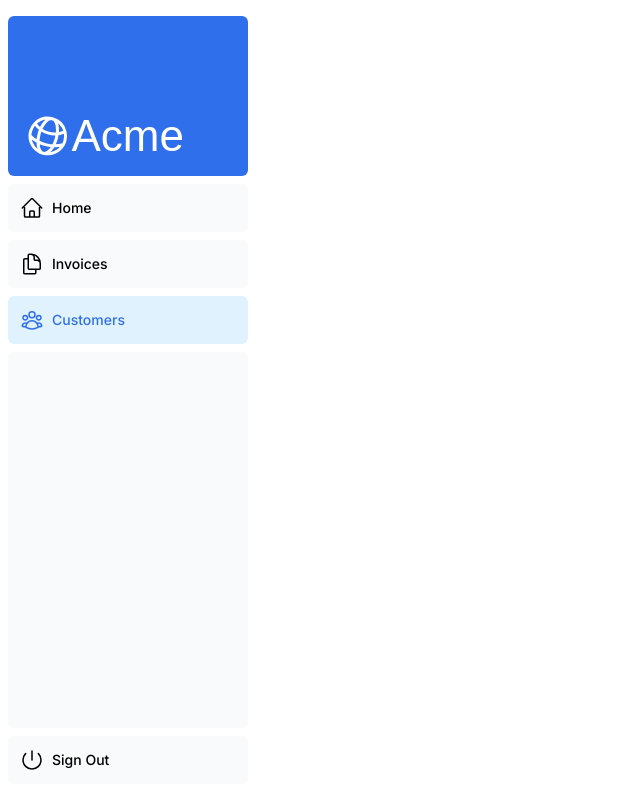
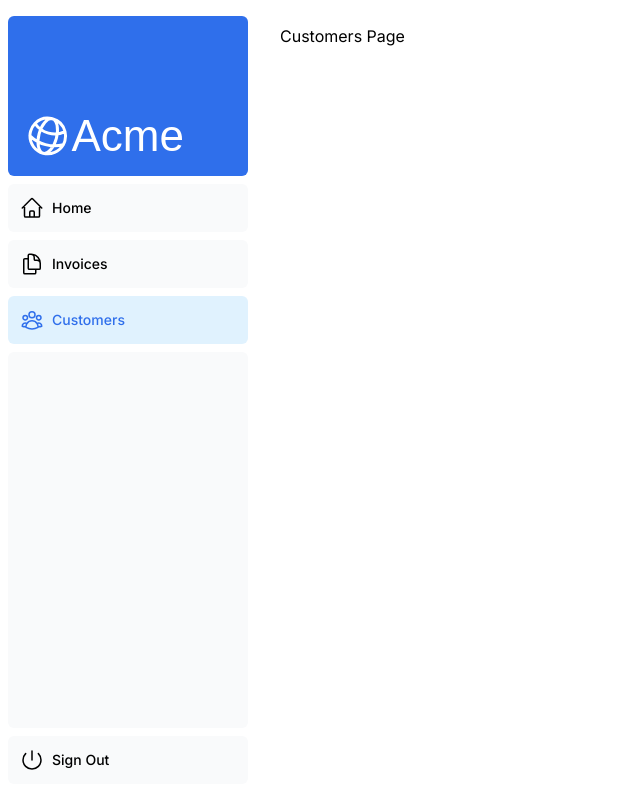
Before and after one commit to joshmgrey/nextjs-dashboard, a Next.js app: page /dashboard/customers in a window 1280 px wide. Shown: the whole page, without its empty margins (0-640 px from the left). Built offline with nearby package versions, Linux system fonts and the light colour scheme; a web font is replaced by a local one.

Commit message:
Fixed layout issue

```diff
--- a/app/dashboard/layout.tsx
+++ b/app/dashboard/layout.tsx
@@ -6,6 +6,7 @@ export default function Layout({ children }: { children: React.ReactNode}){
             <div className="w-full flex-none md:w-64">
                 <SideNav />
             </div>
+            <main className="flex-grow overflow-y-auto p-6">{children}</main>
         </div>
     );
 }
```
